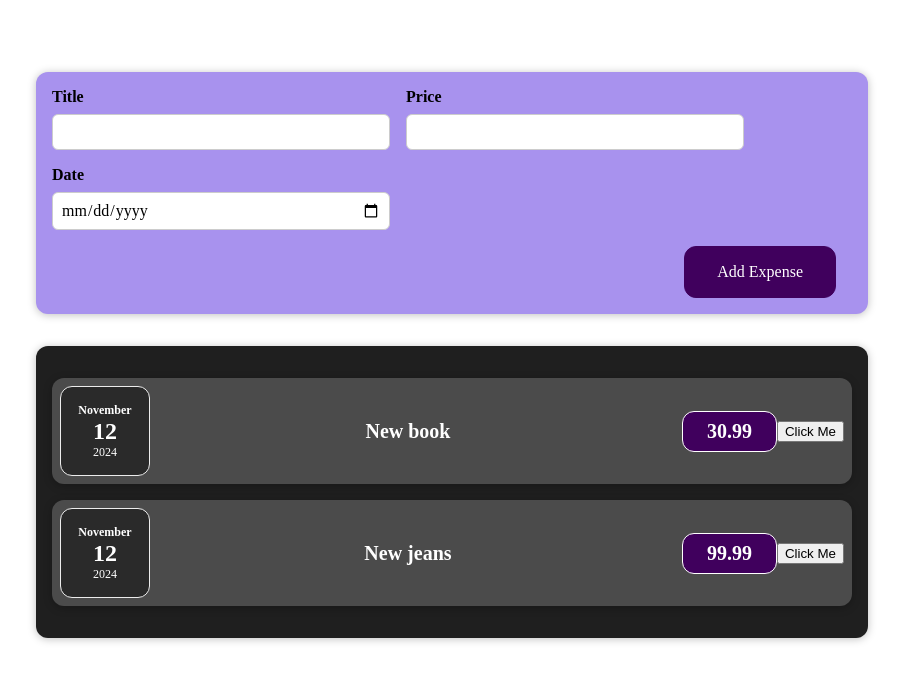
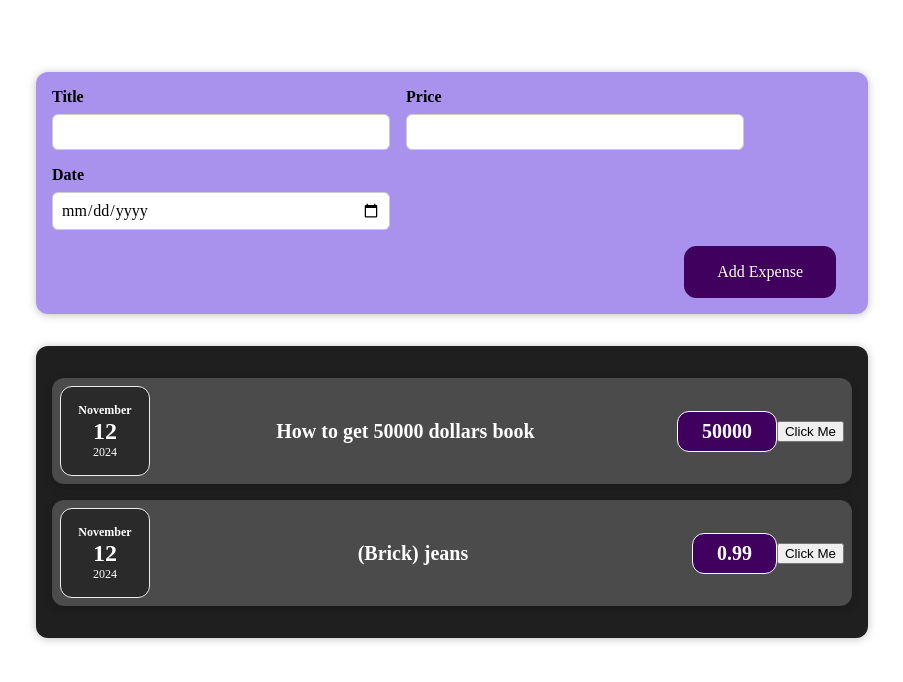
Before and after one commit to endtrastic/ReactCrash-backend, a React (Vite) app: page / in a window 1280 px wide. Shown: the top 682 px of the page, without its empty margins (188-1091 px from the left). Built offline with nearby package versions, Linux system fonts and the light colour scheme.

Commit message:
Added even handlers

```diff
--- a/src/App.jsx
+++ b/src/App.jsx
@@ -8,13 +8,13 @@ function App() {
   const expenses = [
     {
       date: new Date(2024, 10, 12),
-      title: 'New book',
-      price: 30.99
+      title: 'How to get 50000 dollars book',
+      price: 50000
     },
     {
       date: new Date(2024, 10, 12),
-      title: 'New jeans',
-      price: 99.99
+      title: '(Brick) jeans',
+      price: 0.99
     }
   ]
 
--- a/src/components/Expenses/Expenseitem.jsx
+++ b/src/components/Expenses/Expenseitem.jsx
@@ -6,21 +6,22 @@ import { useState } from 'react'
 
 
 const ExpenseItem = (props) => {
+    const {title, price, date} = props.expenseData
 
-    const [title, setTitle] = useState(props.expenseData.title)
+    const [titles, setTitle] = useState(title)
 
     const clickHandler = () => {
         console.log('Clicked!')
-        setTitle(`Updated by click ${title}`)
-        console.log(title)
+        setTitle(`Updated by click ${titles}`)
+        console.log(titles)
     }
 
     return (
     <Card className="expense-item">
-        <ExpenseDate date={props.expenseData.date}/>
+        <ExpenseDate date={date}/>
         <div className='expense-item__description'>
-            <h2>{props.expenseData.title}</h2>
-            <div className='expense-item__price'>{props.expenseData.price}</div>
+            <h2>{title}</h2>
+            <div className='expense-item__price'>{price}</div>
         </div>
         <button onClick={clickHandler}>Click Me</button>
     </Card>
--- a/src/components/Expenses/NewExpense/ExpenseForm.css
+++ b/src/components/Expenses/NewExpense/ExpenseForm.css
@@ -1,3 +1,5 @@
+/* ExpenseForm CSS */
+
 .new-expense__controls {
     display: flex;
     flex-wrap: wrap;
--- a/src/components/Expenses/NewExpense/ExpenseForm.jsx
+++ b/src/components/Expenses/NewExpense/ExpenseForm.jsx
@@ -1,22 +1,61 @@
 import './ExpenseForm.css'
+import { useState } from 'react'
 
 
 const ExpenseForm = (props) => {
 
+    const submitHandler = (event) => {
+        event.preventDefault();
+        console.log('Form submitted!!');
+    }
+
+    const [userInput, setuserInput] = useState({
+        enteredTitle: '',
+        enteredPrice: '',
+        enteredDate: ''
+    })
+
+    console.log(userInput)
+
+    const titleChangeHandler = (event) => {
+        setuserInput({
+            ...userInput,
+            enteredTitle: event.target.value
+        })
+    }
+    const priceChangeHandler = (event) => {
+        setuserInput({
+            ...userInput,
+            enteredPrice: event.target.value
+        })
+    }
+    const dateChangeHandler = (event) => {
+        setuserInput({
+            ...userInput,
+            enteredDate: event.target.value
+        })
+    }
+
+
+
+
     return (
-        <form>
+        <form onSubmit={submitHandler}>
             <div className="new-expense__controls">
                 <div className="new-expense__control">
                     <label> Title</label>
-                    <input type="text"/>
+                    <input type="text"
+                    onChange={titleChangeHandler}/>
                 </div>
                 <div className="new-expense__control">
                     <label>Price</label>
-                    <input type="number" min="0.01" step="0.01"/>
+                    <input type="number" min="0.01" step="0.01"
+                    onChange={priceChangeHandler}/>
                 </div>
                 <div className="new-expense__control">
                     <label>Date</label>
-                    <input type="date" min="2024-11-12" max="2026-01-31"/>
+                    <input type="date" min="2024-11-12" max="2026-01-31"
+                    onChange={dateChangeHandler} />
                 </div>
             </div>
             <div className="new-expense__actions">
--- a/src/components/Expenses/NewExpense/NewExpense.css
+++ b/src/components/Expenses/NewExpense/NewExpense.css
@@ -1,3 +1,5 @@
+/* CSS for the form aswell */
+
 .new-expense {
     background-color: #a892ee;
     padding: 1rem;
```
